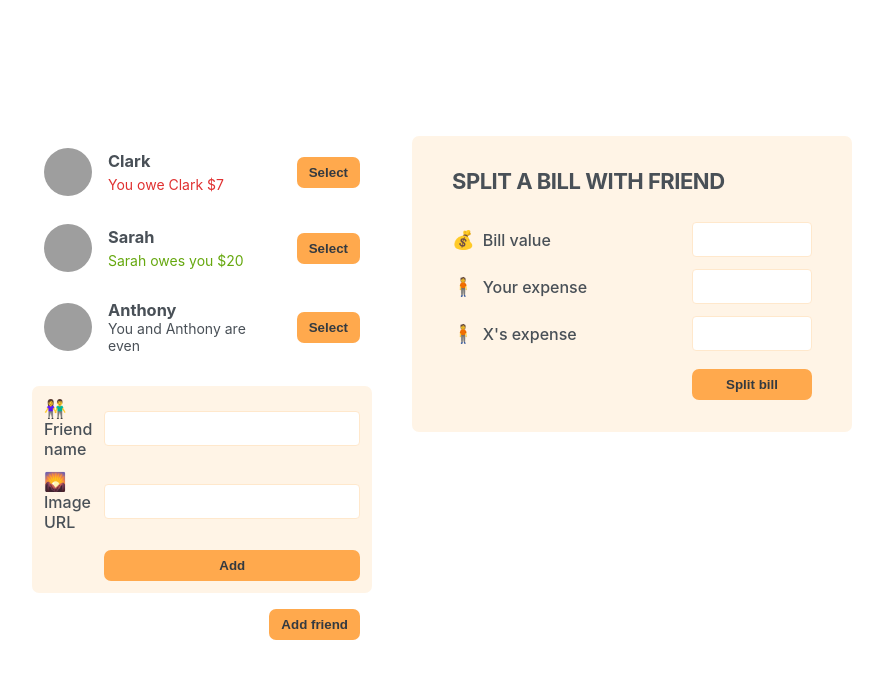
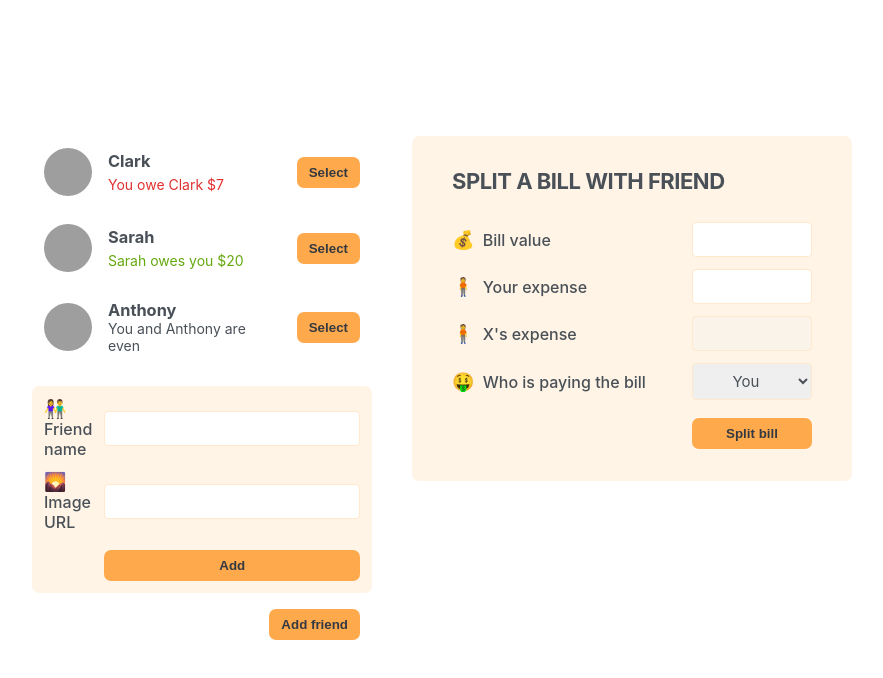
Before and after one commit to fgarciaconejero/eat-n-split, a React (Create React App) app: page / in a window 1280 px wide. Shown: the top 678 px of the page, without its empty margins (198-1081 px from the left). Built offline with nearby package versions, Linux system fonts and the light colour scheme; grey boxes are pictures that could not be loaded.

Commit message:
Added field to choose who is paying

```diff
--- a/src/components/FormSplitBill.js
+++ b/src/components/FormSplitBill.js
@@ -11,7 +11,14 @@
       <input type="text" />
 
       <label>🧍 X's expense</label>
-      <input type="text" />
+      <input type="text" disabled />
+
+      <label>🤑 Who is paying the bill</label>
+      <select>
+        <option value="user">You</option>
+        <option value="friend">X</option>
+      </select>
+
       <Button>Split bill</Button>
     </form>
   );
```
